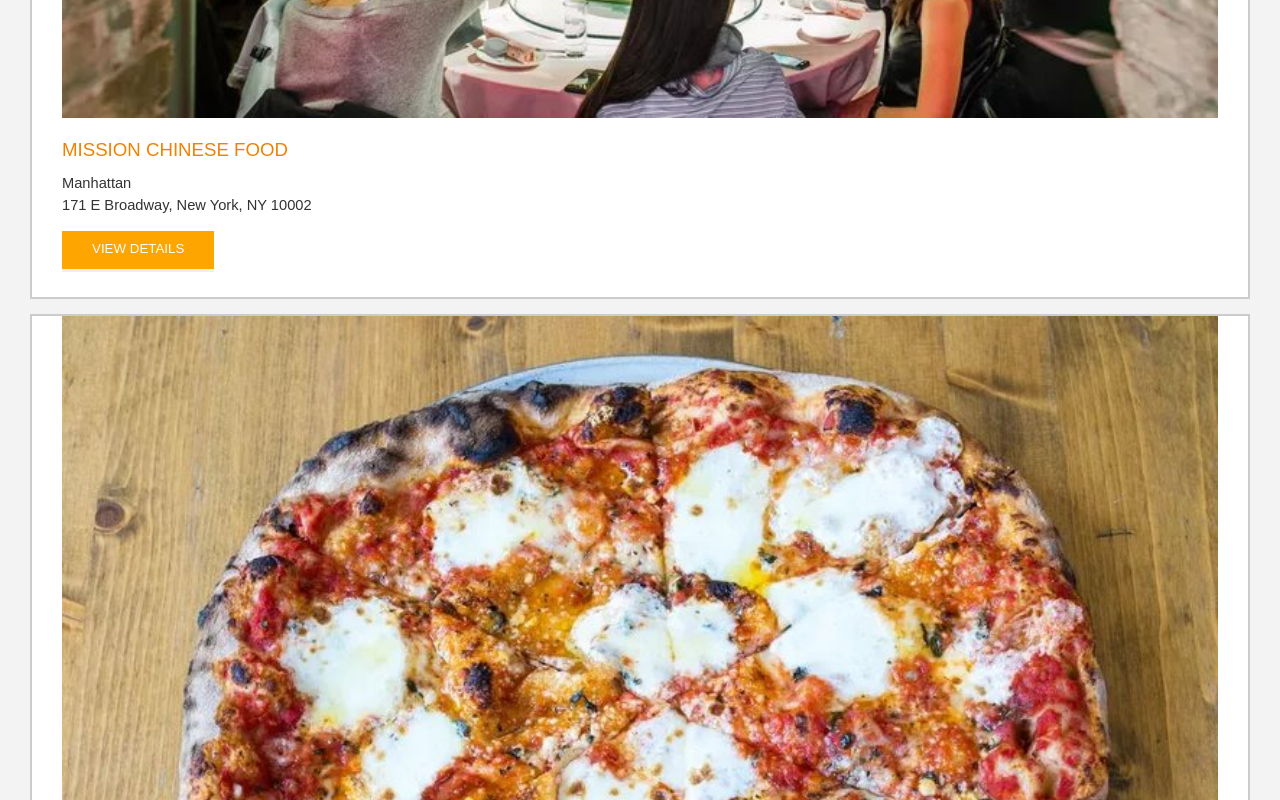
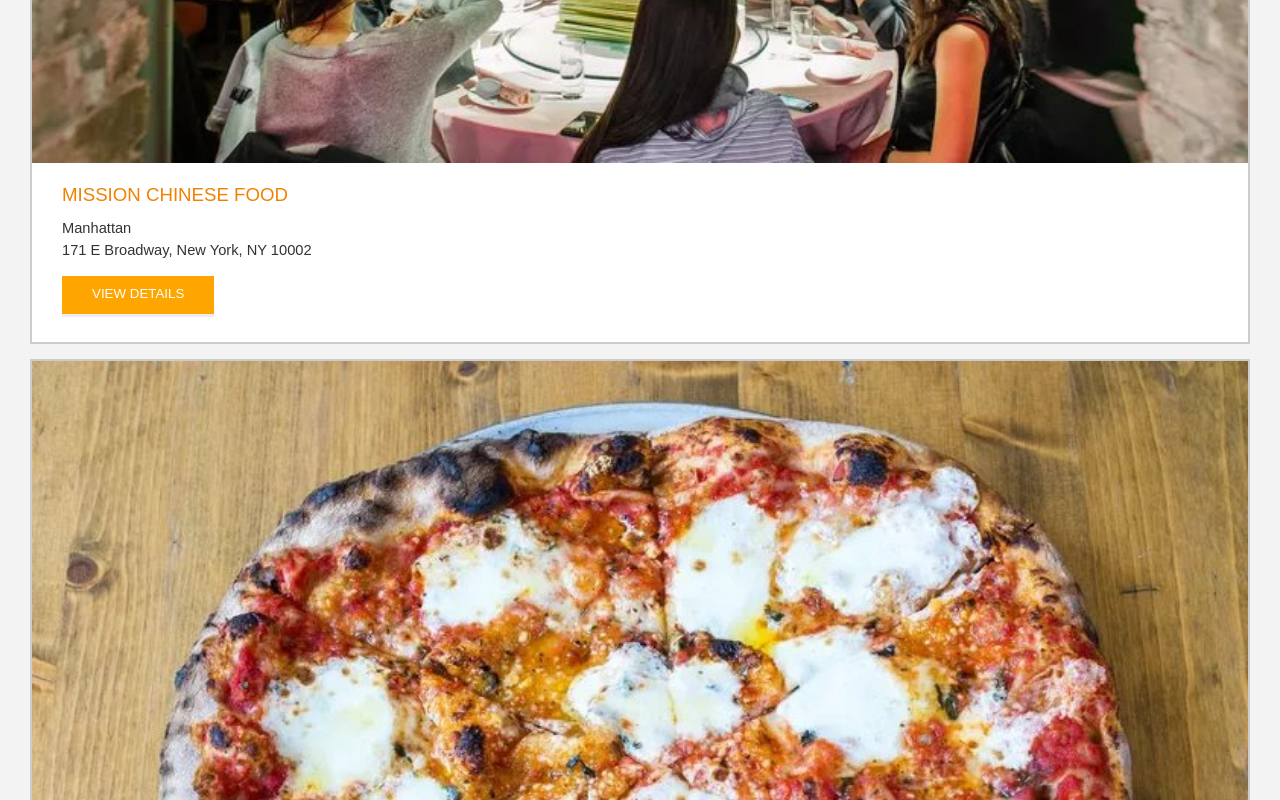
Before and after one commit to CodeWithOz/RestaurantReviewsApp, a website: page app/index.html in a window 1280 px wide. Shown: the part 1320-2120 px from the top of the page. Drawn offline with Linux system fonts and the light colour scheme; some packages are replaced by stand-ins of ours; files that its build step writes are made by us from their sources.

Commit message:
Set restaurant image width to fill container
The text content has been wrapped in a container to which the
padding of the li was applied, leaving the image to fill up
the width of the li.

```diff
--- a/app/scripts/main.js
+++ b/app/scripts/main.js
@@ -143,22 +143,27 @@ const createRestaurantHTML = (restaurant) => {
   image.src = DBHelper.imageUrlForRestaurant(restaurant);
   li.append(image);
 
+  // container for the text content
+  const section = document.createElement('section');
+
   const name = document.createElement('h1');
   name.innerHTML = restaurant.name;
-  li.append(name);
+  section.append(name);
 
   const neighborhood = document.createElement('p');
   neighborhood.innerHTML = restaurant.neighborhood;
-  li.append(neighborhood);
+  section.append(neighborhood);
 
   const address = document.createElement('p');
   address.innerHTML = restaurant.address;
-  li.append(address);
+  section.append(address);
 
   const more = document.createElement('a');
   more.innerHTML = 'View Details';
   more.href = DBHelper.urlForRestaurant(restaurant);
-  li.append(more)
+  section.append(more);
+
+  li.append(section);
 
   return li
 }
--- a/app/styles/main.css
+++ b/app/styles/main.css
@@ -181,13 +181,17 @@ nav h1 a {
   text-align: center;
 }
 
+#restaurants-list section {
+  /* pad the text content a little */
+  padding: 0 30px 25px;
+}
+
 #restaurants-list li {
   background-color: #fff;
   border: 2px solid #ccc;
   font-family: Arial,sans-serif;
   margin: 15px;
   min-height: 380px;
-  padding: 0 30px 25px;
   text-align: left;
 }
 
```
